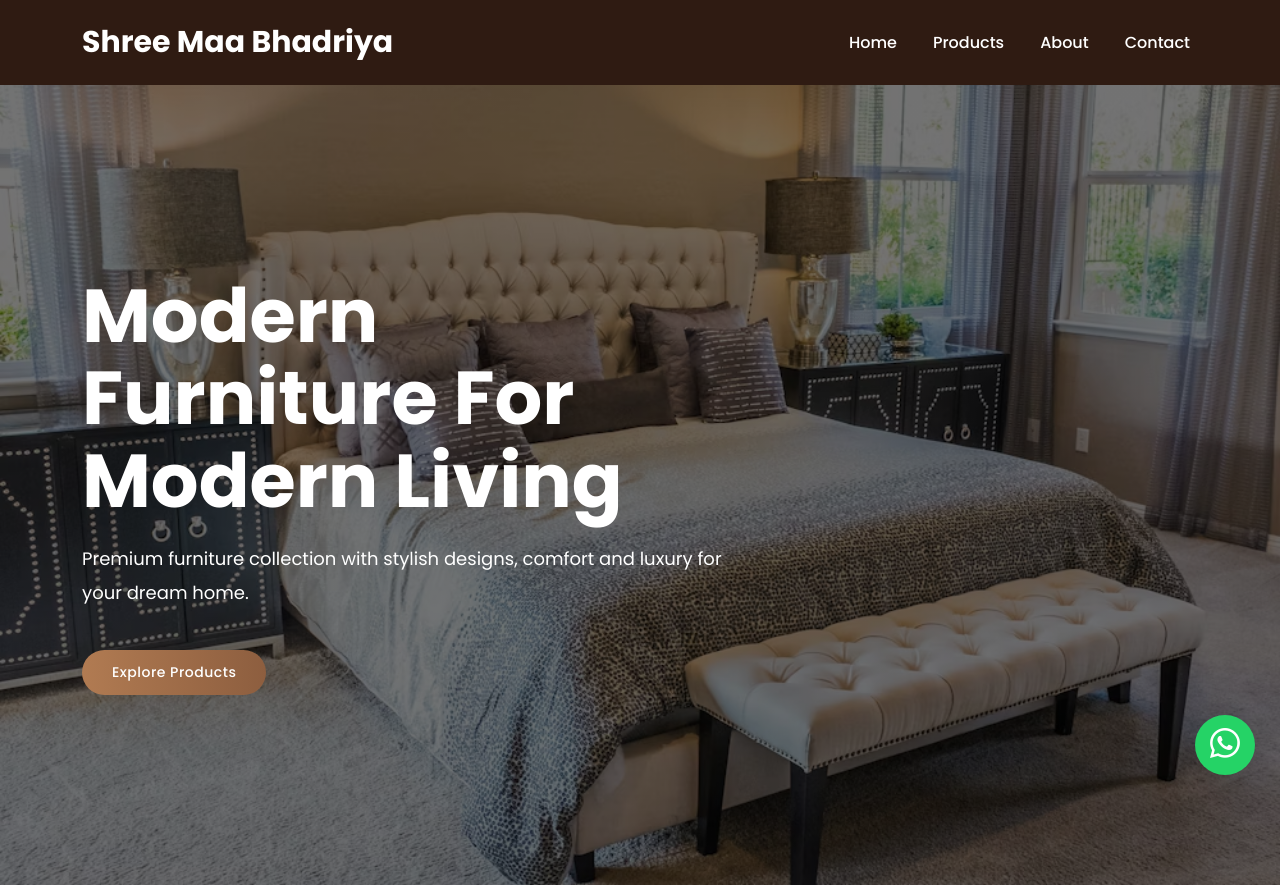
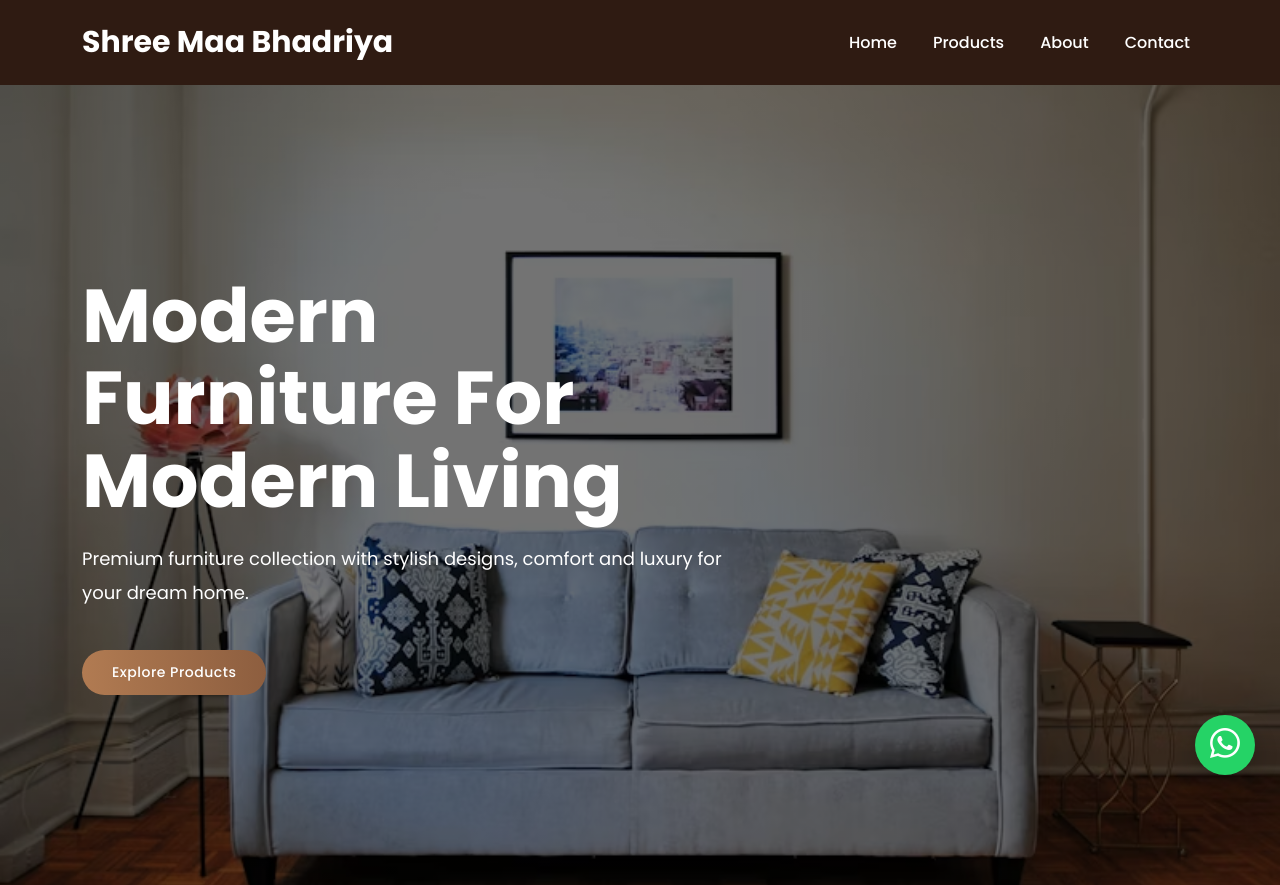
Before and after one commit to satishjangid720-hue/bhadariya-furniture, a plain HTML site: page index.html in a window 1280 px wide. Shown: the top 885 px of the page. Drawn offline with nearby package versions, Linux system fonts and the light colour scheme.

Commit message:
Update index.html

```diff
--- a/index.html
+++ b/index.html
@@ -54,7 +54,7 @@
       min-height: 100vh;
       background:
         linear-gradient(rgba(0, 0, 0, 0.55), rgba(0, 0, 0, 0.55)),
-        url('photo-1505693416388-ac5ce068fe85\ \(1\).avif');
+        url('photo-1484101403633-562f891dc89a.avif');
 
       background-size: cover;
       background-position: center;
```
